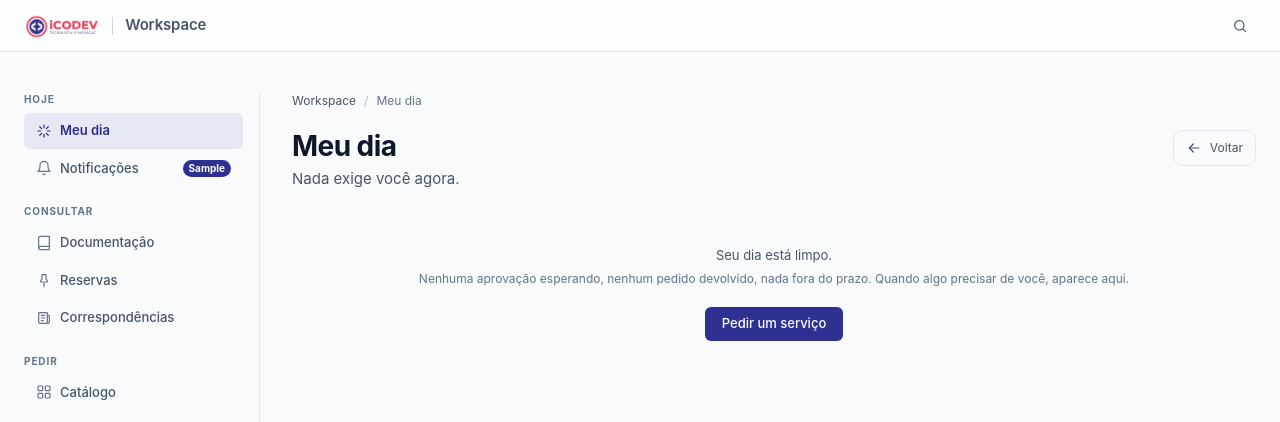
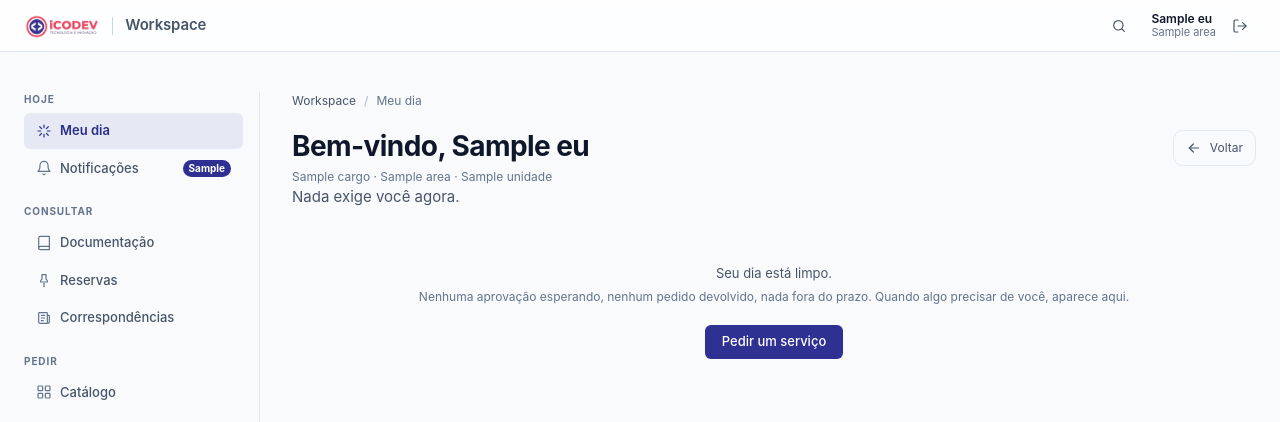
Before and after one commit to chriisataide/iconnect-workspace, a Django app: template workspace/templates/workspace/meu_dia.html in a window 1280 px wide. Shown: the top 422 px of the page. Run offline with Django 5.2, Linux system fonts and the light colour scheme; the template is opened without the code that fills it: most values are stand-ins (such as "Sample title", 1, 10 or a date in 2020).

Commit message:
feat(workspace): quem está logado no canto da tela, e a porta de saída
Dois buracos que conviviam desde o começo.

## Dava para entrar e não dava para sair

A rota `/sair/` existe desde o primeiro dia e NENHUMA tela apontava para ela.
Para sair era preciso apagar o cookie. Num produto que muda de comportamento
conforme quem está dentro — a fila é de quem atende, a bandeja é de quem
aprova —, sair é operação normal, não caso de exceção.

`POST` com CSRF, e não link: `LogoutView` recusa GET desde o Django 4.1, e está
certo em recusar. Link que desloga permite a um site de fora tirar você daqui
com uma imagem escondida.

## Não dava para saber quem se é

`LOGIN_REDIRECT_URL` aponta para o Meu dia, e ele abria com "Meu dia" e uma
contagem — sem dizer para quem. A home tinha "Olá, fulano", mas só se a pessoa
navegasse até lá.

Agora o Meu dia cumprimenta pelo nome e traz o crachá (cargo · área · unidade),
a home diz "Bem-vindo, fulano, ao Workspace", e o nome com a área fica na topbar
de TODA tela. Num produto de vários perfis, trocar de perfil e não perceber é o
caminho para assinar um pedido achando que se é outra pessoa.

## A armadilha, e o teste que a guarda

O hub é ABERTO, e `pessoa_da_requisicao()` devolve uma pessoa de REFERÊNCIA para
o visitante anônimo — as telas precisam de alguém para calcular alcance. Usar
aquela função na topbar escreveria o nome de um colega no canto da tela de quem
nunca entrou, e ainda ofereceria "Sair" a quem não está dentro.

Por isso a topbar usa `request.user`, e não a pessoa de referência. O teste do
contexto do rail passou a afirmar `"eu": None` para o anônimo — ele já afirmava
o dicionário inteiro, e foi ele que apontou a mudança.

O ícone `i-sair` é a porta com a seta APONTANDO PARA FORA. A mesma porta com a
seta para dentro é o ícone universal de entrar, e trocar o sentido é o jeito
mais fácil de fazer alguém clicar achando que vai logar.

Verificado contra o servidor rodando, com sessão de verdade: anônimo vê
"Entrar" e nenhum nome; compras@ entra, é cumprimentado, vê o crachá e o botão
em toda tela; o POST em /sair/ encerra a sessão e o nome some.

Suíte: 1275 testes passando (12 novos), cobertura 98,88%.

Co-Authored-By: Claude Opus 5 (1M context) <noreply@anthropic.com>

```diff
--- a/workspace/static/workspace/src/workspace.css
+++ b/workspace/static/workspace/src/workspace.css
@@ -1465,6 +1465,56 @@ a.au-notif-titulo:hover { color: var(--au-accent-text); text-decoration: underli
 }
 .au-topbar-botao:hover { background: var(--au-surface-sunken); color: var(--au-text); }
 
+/* ── Quem está logado, no canto ──────────────────────────────────────
+   Duas linhas apertadas: o nome, e a área embaixo em corpo menor. A área é o
+   que responde "entrei como quem?" num produto que muda de comportamento
+   conforme o papel — mas ela é contexto, não manchete, e por isso não compete
+   com o nome. */
+.au-topbar-eu {
+  display: flex;
+  flex-direction: column;
+  line-height: 1.15;
+  padding-left: var(--au-2);
+  /* O nome não empurra a lupa para fora em nome comprido. */
+  max-width: 22ch;
+}
+
+.au-topbar-eu-nome {
+  font-size: var(--au-t-sm);
+  font-weight: 600;
+  color: var(--au-text);
+  overflow: hidden;
+  text-overflow: ellipsis;
+  white-space: nowrap;
+}
+
+.au-topbar-eu-area {
+  font-size: var(--au-t-xs);
+  color: var(--au-text-subtle);
+  overflow: hidden;
+  text-overflow: ellipsis;
+  white-space: nowrap;
+}
+
+/* O `<form>` existe só para o POST do logout — ele não pode ocupar espaço nem
+   quebrar o alinhamento dos botões ao lado. */
+.au-topbar-sair { display: flex; margin: 0; }
+
+/* Em tela estreita some o crachá e fica o nome: a topbar tem lugar para uma
+   coisa só, e nome sem área ainda identifica; área sem nome, não. */
+@media (max-width: 640px) {
+  .au-topbar-eu { max-width: 10ch; }
+  .au-topbar-eu-area { display: none; }
+}
+
+/* O crachá — cargo · área · unidade — abaixo da saudação. */
+.au-hero-cracha,
+.au-pagina-desc--cracha {
+  margin: var(--au-1) 0 0;
+  font-size: var(--au-t-sm);
+  color: var(--au-text-subtle);
+}
+
 @media (prefers-color-scheme: dark) {
   :root:not([data-theme="light"]) .au-paleta {
     box-shadow: 0 24px 48px -12px rgb(0 0 0 / .6), 0 0 0 1px rgb(255 255 255 / .06);
--- a/workspace/templates/workspace/_icones.html
+++ b/workspace/templates/workspace/_icones.html
@@ -79,4 +79,10 @@
   <symbol viewBox="0 0 24 24" id="i-x" fill="none" stroke="currentColor" stroke-width="1.8" stroke-linecap="round" stroke-linejoin="round">
     <path d="M18 6 6 18M6 6l12 12"/>
   </symbol>
+  <!-- Sair: a porta com a seta APONTANDO PARA FORA. A mesma porta com a seta
+       para dentro é o ícone universal de entrar, e trocar o sentido é o jeito
+       mais fácil de fazer alguém clicar achando que vai logar. -->
+  <symbol viewBox="0 0 24 24" id="i-sair" fill="none" stroke="currentColor" stroke-width="1.8" stroke-linecap="round" stroke-linejoin="round">
+    <path d="M9 21H5a2 2 0 0 1-2-2V5a2 2 0 0 1 2-2h4"/><path d="m16 17 5-5-5-5"/><path d="M21 12H9"/>
+  </symbol>
 </svg>
--- a/workspace/templates/workspace/_shell.html
+++ b/workspace/templates/workspace/_shell.html
@@ -55,6 +55,44 @@
               aria-label="{% trans 'Buscar' %}" title="{% trans 'Buscar (⌘K)' %}">
         <svg class="au-icon" aria-hidden="true"><use href="#i-search"></use></svg>
       </button>
+
+      {% comment %}
+        QUEM ESTÁ LOGADO, E A PORTA DE SAÍDA.
+
+        A rota `/sair/` existia desde o começo e nenhuma tela apontava para ela:
+        dava para entrar e não dava para sair, a não ser apagando o cookie. Num
+        produto que muda de comportamento conforme quem está dentro — a fila é
+        de quem atende, a bandeja é de quem aprova —, sair é operação normal, e
+        não caso de exceção.
+
+        O nome ao lado pelo mesmo motivo: sem ele, quem trocou de perfil não tem
+        como saber quem está sendo agora, e é o tipo de coisa que se descobre
+        aprovando um pedido com o nome errado.
+
+        `POST` com CSRF porque `LogoutView` recusa GET desde o Django 4.1 — e
+        está certo em recusar: link que desloga permite um site de fora tirar
+        você daqui com uma imagem escondida.
+
+        Nada disto para quem não entrou: o hub é aberto, e "Sair" para quem
+        nunca entrou é um botão que não faz nada.
+      {% endcomment %}
+      {% if eu %}
+        <span class="au-topbar-eu" title="{{ eu.nome_completo }}{% if eu.area %} · {{ eu.area }}{% endif %}">
+          <span class="au-topbar-eu-nome">{{ eu.nome }}</span>
+          {% if eu.area %}<span class="au-topbar-eu-area">{{ eu.area }}</span>{% endif %}
+        </span>
+        <form class="au-topbar-sair" method="post" action="{% url 'sair' %}">
+          {% csrf_token %}
+          <button class="au-topbar-botao" type="submit"
+                  aria-label="{% trans 'Sair' %}" title="{% trans 'Sair' %}">
+            <svg class="au-icon" aria-hidden="true"><use href="#i-sair"></use></svg>
+          </button>
+        </form>
+      {% else %}
+        <a class="au-btn au-btn--sutil au-btn--pequeno" href="{% url 'entrar' %}">
+          {% trans "Entrar" %}
+        </a>
+      {% endif %}
     </div>
   </header>
 
--- a/workspace/templates/workspace/meu_dia.html
+++ b/workspace/templates/workspace/meu_dia.html
@@ -5,10 +5,39 @@
 
 {% block rail %}{% include "workspace/_rail_servicos.html" with aba="meu_dia" %}{% endblock %}
 {% block trilha %}<span>{% trans "Meu dia" %}</span>{% endblock %}
-{% block pagina_titulo %}{% trans "Meu dia" %}{% endblock %}
+{% comment %}
+  O TÍTULO CUMPRIMENTA, porque é aqui que o login cai.
+
+  `LOGIN_REDIRECT_URL` aponta para esta tela, e ela abria com "Meu dia" e uma
+  contagem — sem dizer para quem. Quem acabou de entrar precisa de uma
+  confirmação de que entrou, e de com QUEM entrou: num produto que muda de
+  comportamento conforme o papel, trocar de perfil e não perceber é o caminho
+  para aprovar um pedido achando que se é outra pessoa.
+
+  A saudação da home ficou onde estava. Esta não a duplica: lá é a porta da
+  casa, aqui é a mesa de trabalho.
+{% endcomment %}
+{% block pagina_titulo %}
+  {% if eu %}
+    {% blocktrans with nome=eu.nome %}Bem-vindo, {{ nome }}{% endblocktrans %}
+  {% else %}
+    {% trans "Meu dia" %}
+  {% endif %}
+{% endblock %}
 {% block voltar_url %}{% url 'workspace:home' %}{% endblock %}
 
 {% block pagina_descricao %}
+  {% if eu and eu.area %}
+    {% comment %}
+      Cargo e área: é o que responde "entrei como quem?" sem precisar abrir
+      outra tela. Fica aqui e não no título porque o título é a saudação, e
+      saudação com crachá dentro vira formulário.
+    {% endcomment %}
+    <p class="au-pagina-desc au-pagina-desc--cracha">
+      {% if eu.cargo %}{{ eu.cargo }} · {% endif %}{{ eu.area }}
+      {% if eu.unidade %}· {{ eu.unidade }}{% endif %}
+    </p>
+  {% endif %}
   {% if vazio %}
     <p class="au-pagina-desc">{% trans "Nada exige você agora." %}</p>
   {% else %}
```
Also changed, not shown: docs/GUIA_QA_WORKSPACE.md (+22 -0 lines), workspace/context.py (+33 -0 lines), workspace/templates/workspace/home.html (+16 -1 lines), workspace/tests/test_identidade_na_casca.py (added, +155 -0 lines), workspace/tests/test_telas_servicos.py (+5 -0 lines).
